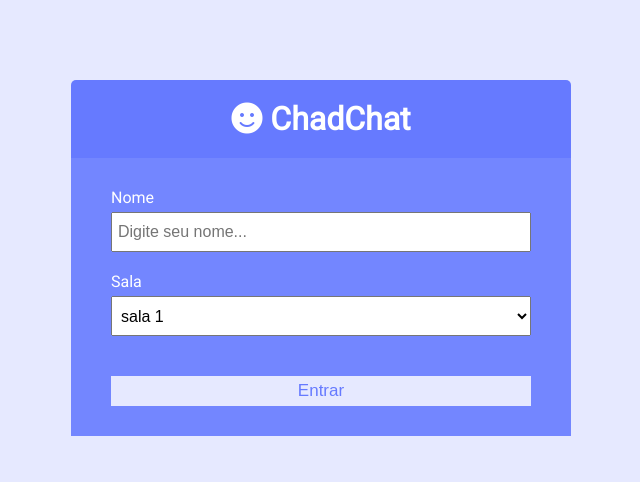
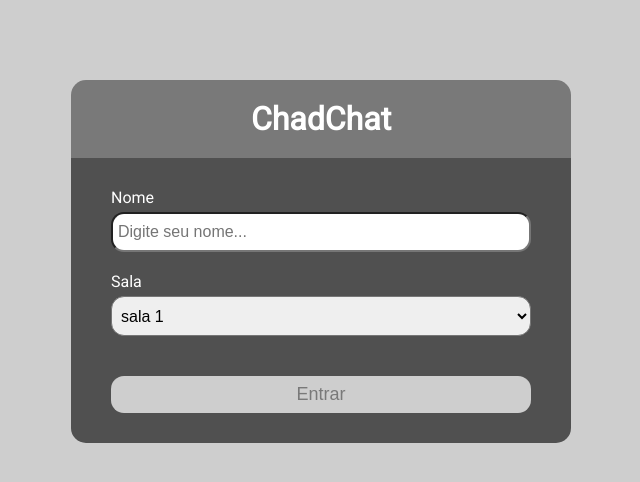
Before and after one commit to Vitorbogo/redes-02-vitorbogo-luizgoulart, a website: page public/index.html in a window 1280 px wide. Shown: the whole page, without its empty margins (319-959 px from the left). Drawn offline with Linux system fonts and the light colour scheme.

Commit message:
Atualização do front

```diff
--- a/public/index.html
+++ b/public/index.html
@@ -16,7 +16,7 @@
   <body>
     <div class="join-container">
       <header class="join-header">
-        <h1><i class="fas fa-smile"></i> ChadChat</h1>
+        <h1>ChadChat</h1>
       </header>
       <main class="join-main">
         <form action="chat.html">
--- a/public/style.css
+++ b/public/style.css
@@ -1,9 +1,9 @@
 @import url('https://fonts.googleapis.com/css?family=Roboto&display=swap');
 
 :root {
-  --dark-color-a: #667aff;
-  --dark-color-b: #7386ff;
-  --light-color: #e6e9ff;
+  --dark-color-a: #797979;
+  --dark-color-b: #505050;
+  --light-color: #cecece;
   --success-color: #5cb85c;
   --error-color: #d9534f;
 }
@@ -31,11 +31,12 @@ a {
 
 .btn {
   cursor: pointer;
-  padding: 5px 15px;
+  padding: 8px 15px;
   background: var(--light-color);
   color: var(--dark-color-a);
   border: 0;
-  font-size: 17px;
+  font-size: 18px;
+  border-radius: 13px;
 }
 
 /* Chat Page */
@@ -50,8 +51,8 @@ a {
 .chat-header {
   background: var(--dark-color-a);
   color: #fff;
-  border-top-left-radius: 5px;
-  border-top-right-radius: 5px;
+  border-top-left-radius: 0;
+  border-top-right-radius: 0;
   padding: 15px;
   display: flex;
   align-items: center;
@@ -81,6 +82,10 @@ a {
   margin-bottom: 15px;
 }
 
+.h3:first-of-type {
+  margin-top: 500px;
+}
+
 .chat-sidebar ul li {
   padding: 10px 0;
 }
@@ -90,6 +95,7 @@ a {
   overflow-y: scroll;
   min-height: 500px;
   max-height: 600px;
+  background-color: #e9e9e9;
 }
 
 .chat-messages .message {
@@ -120,11 +126,16 @@ a {
   display: flex;
 }
 
+.chat-form-container button {
+  margin: 0px 0px 0px 15px;
+}
+
 .chat-form-container input[type='text'] {
   font-size: 16px;
   padding: 5px;
   height: 40px;
   flex: 1;
+  border-radius: 13px;
 }
 
 /* Join Page */
@@ -138,13 +149,14 @@ a {
   text-align: center;
   padding: 20px;
   background: var(--dark-color-a);
-  border-top-left-radius: 5px;
-  border-top-right-radius: 5px;
+  border-top-left-radius: 15px;
+  border-top-right-radius: 15px;
 }
 
 .join-main {
   padding: 30px 40px;
   background: var(--dark-color-b);
+  border-radius: 0px 0px 15px 15px;
 }
 
 .join-main p {
@@ -165,6 +177,7 @@ a {
   padding: 5px;
   height: 40px;
   width: 100%;
+  border-radius: 13px;
 }
 
 .join-main select {
@@ -172,6 +185,7 @@ a {
   padding: 5px;
   height: 40px;
   width: 100%;
+  border-radius: 13px;
 }
 
 .join-main .btn {
@@ -188,3 +202,7 @@ a {
     display: none;
   }
 }
+
+::-webkit-scrollbar {
+  width: 10px;
+}
```
Also changed, not shown: public/chat.html (+3 -2 lines).
